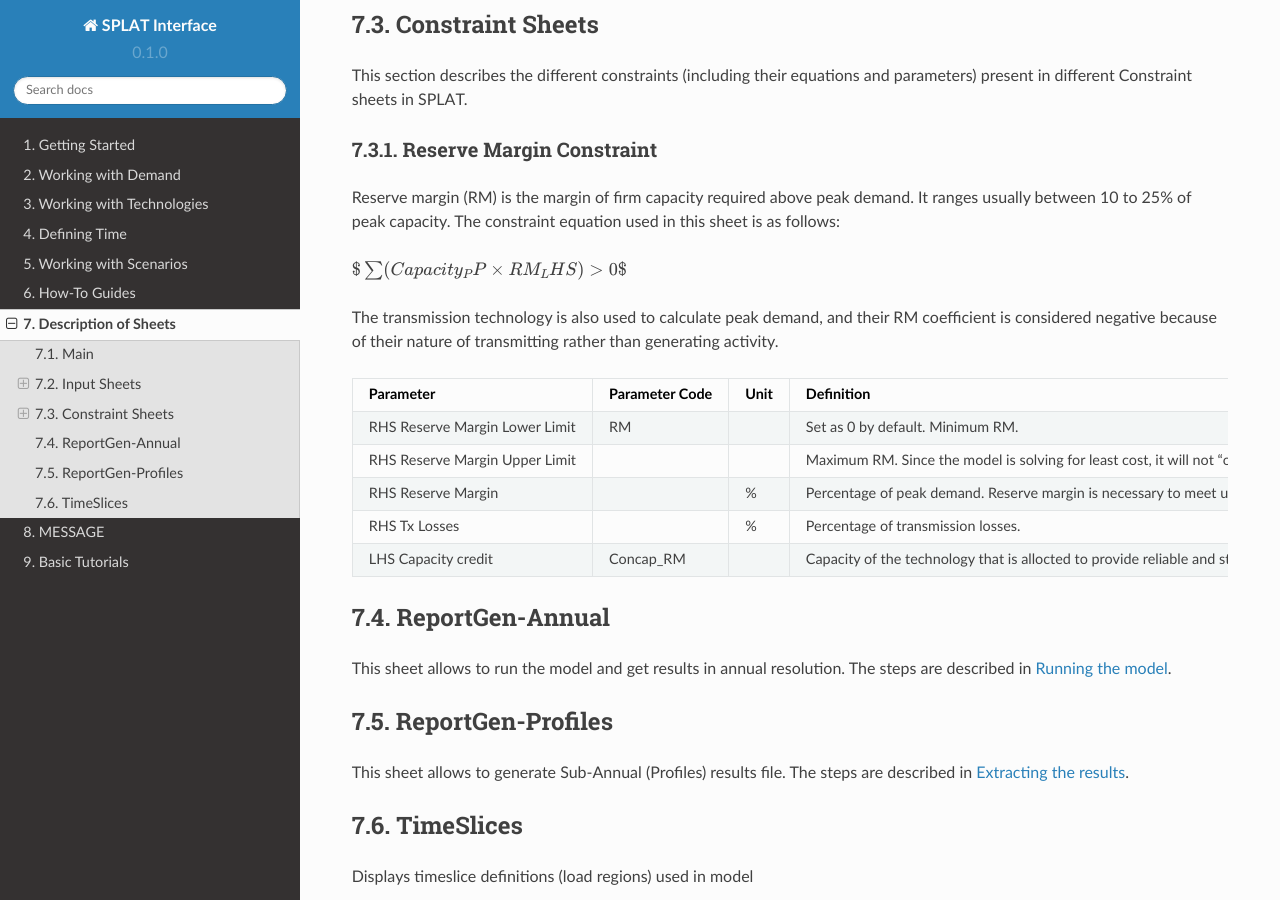
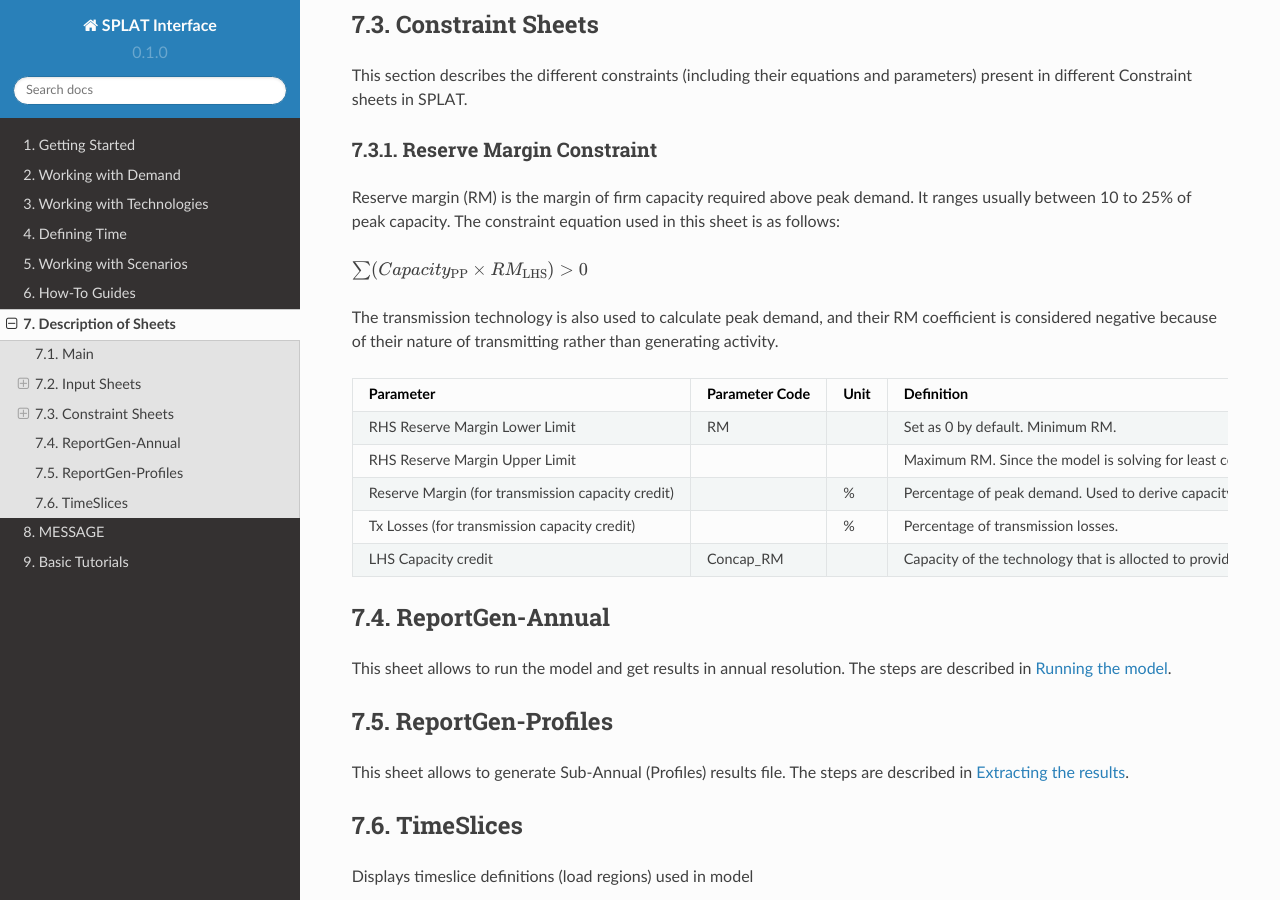
Before and after one commit to SPLATteam/SPLAT-WebGuide, a Sphinx documentation site: the page built from docs/glossary.rst, in a window 1280 px wide and 900 px high, scrolled down 5390 px. Built offline with Sphinx 7.4.7 and the Read the Docs theme 2.0.0, drawn with Linux system fonts in a browser that asks for light colours; pages that are not in the unit, such as notebooks, are missing from menus.

Commit message:
correct latex code and description of reserve margin for transmission

```diff
--- a/docs/csv_file/rmconstraint_sheet.csv
+++ b/docs/csv_file/rmconstraint_sheet.csv
@@ -1,6 +1,6 @@
 Parameter,Parameter Code,Unit,Definition
 RHS Reserve Margin Lower Limit,RM,,Set as 0 by default. Minimum RM.
 RHS Reserve Margin Upper Limit,,,"Maximum RM. Since the model is solving for least cost, it will not ""overbuild"" without a good reason for it. We don't want to disallow overbuild, which setting an upper limit would do. Therefore, it is kept blank."
-RHS Reserve Margin,,%,Percentage of peak demand. Reserve margin is necessary to meet unexpected changes in a power system or loss of power plant.
-RHS Tx Losses,,%,Percentage of transmission losses.
+Reserve Margin (for transmission capacity credit),,%,Percentage of peak demand. Used to derive capacity credit of transmission.
+Tx Losses (for transmission capacity credit),,%,Percentage of transmission losses.
 LHS Capacity credit,Concap_RM,,"Capacity of the technology that is allocted to provide reliable and stable power. It is measured over period of critical conditions, such as peak load."
--- a/docs/glossary.rst
+++ b/docs/glossary.rst
@@ -362,7 +362,7 @@
 Reserve margin (RM) is the margin of firm capacity required above peak demand. It ranges usually between 10 to 25% of peak capacity.
 The constraint equation used in this sheet is as follows:
 
-:math:`$\sum (Capacity_PP \times RM_LHS) > 0$`
+:math:`\sum (Capacity_\text{PP} \times RM_\text{LHS}) > 0`
 
 The transmission technology is also used to calculate peak demand, and their RM coefficient is considered negative because of their nature of transmitting rather than generating activity.
 
```
